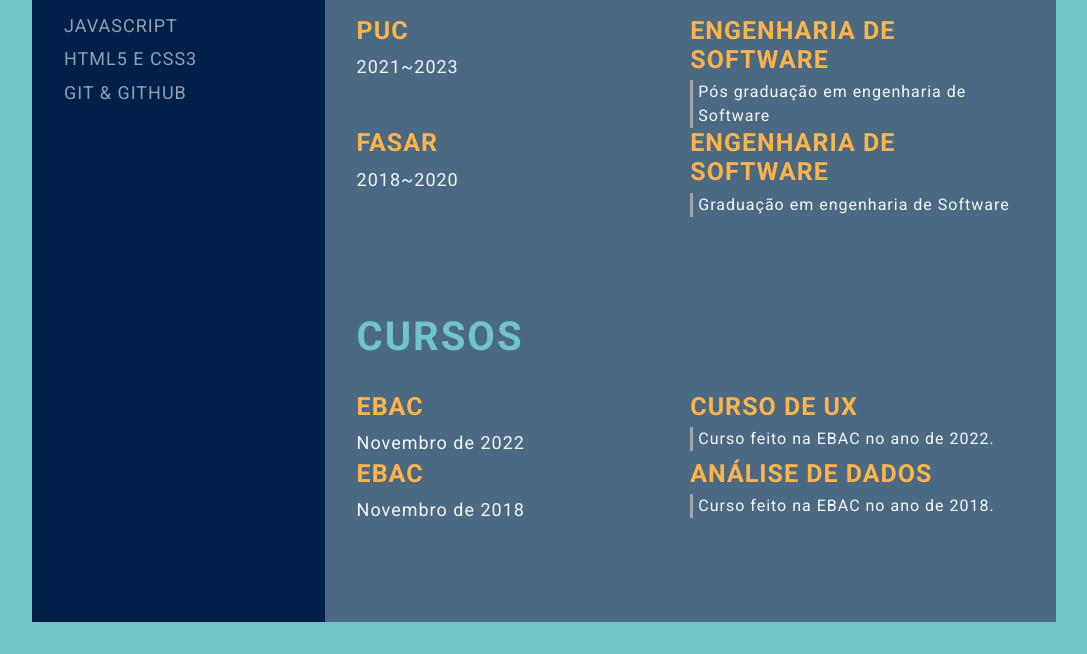
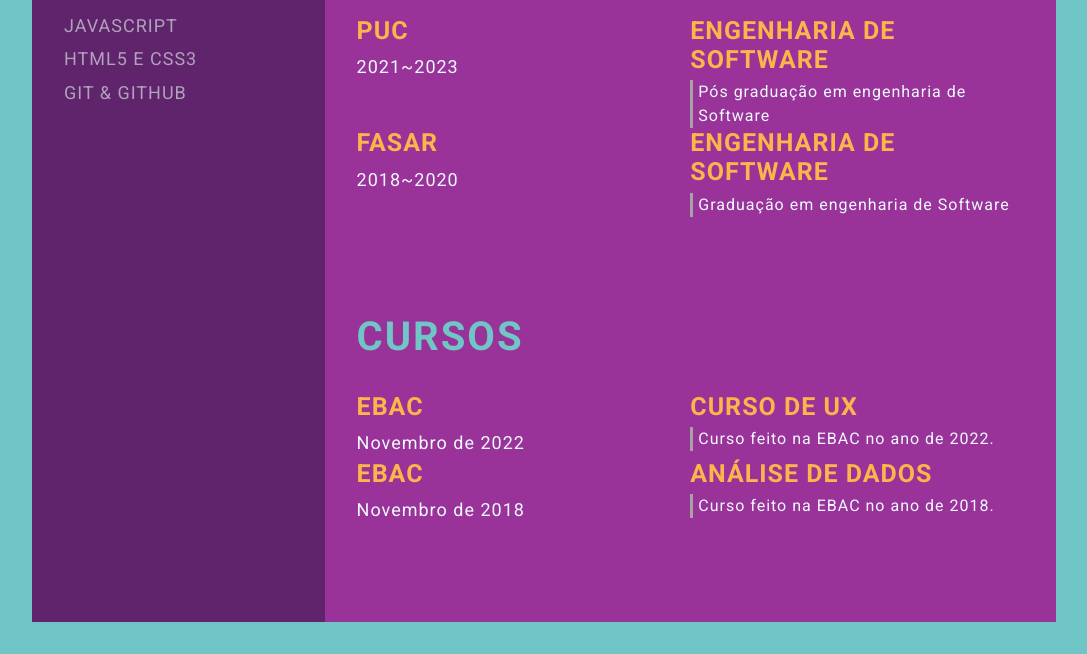
Before and after one commit to KarineRibeiroLima/KarineLima.github.io, a plain HTML site: page index.html in a window 1280 px wide. Shown: the part 782-1436 px from the top of the page, without its empty margins (96-1183 px from the left). Drawn offline with Linux system fonts and the light colour scheme.

Commit message:
Feat novas alterações (#11)
* feature: css style

* feature css atualizado

* resolvendo conflitos

```diff
--- a/style.css
+++ b/style.css
@@ -21,13 +21,13 @@ body {
 .left-section {
     grid-column: span 2;
     height: 100%;
-    background-color: #00204A;
+    background-color: rgba(92, 7, 92, 0.842);
 }
 
 .right-section {
     grid-column: span 5;
     height: 100%;
-    background-color: #4B6982;
+    background-color: rgb(153, 51, 153);
     border-radius: 0px 60px 0px 0px;
 }
 
```
